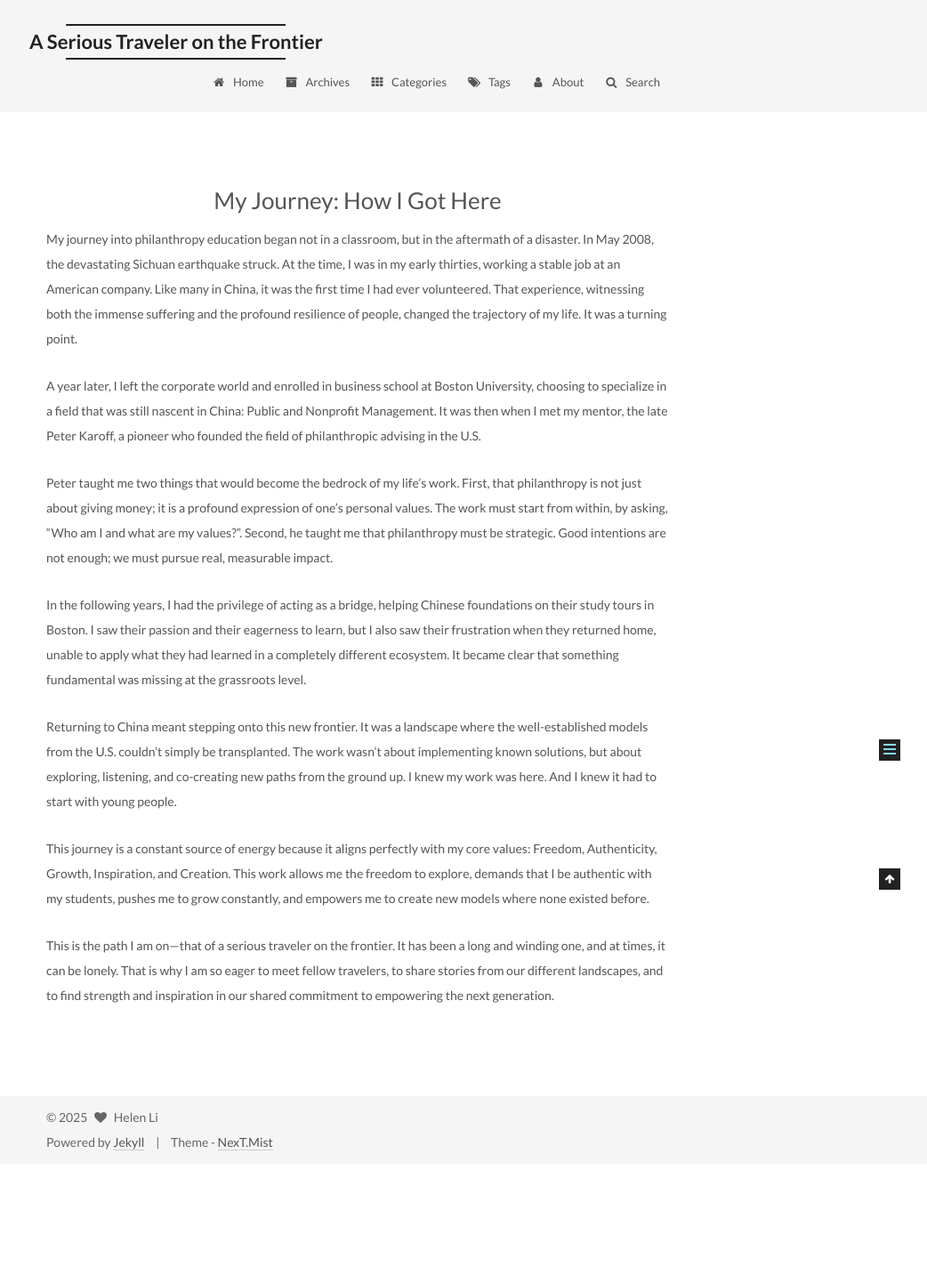
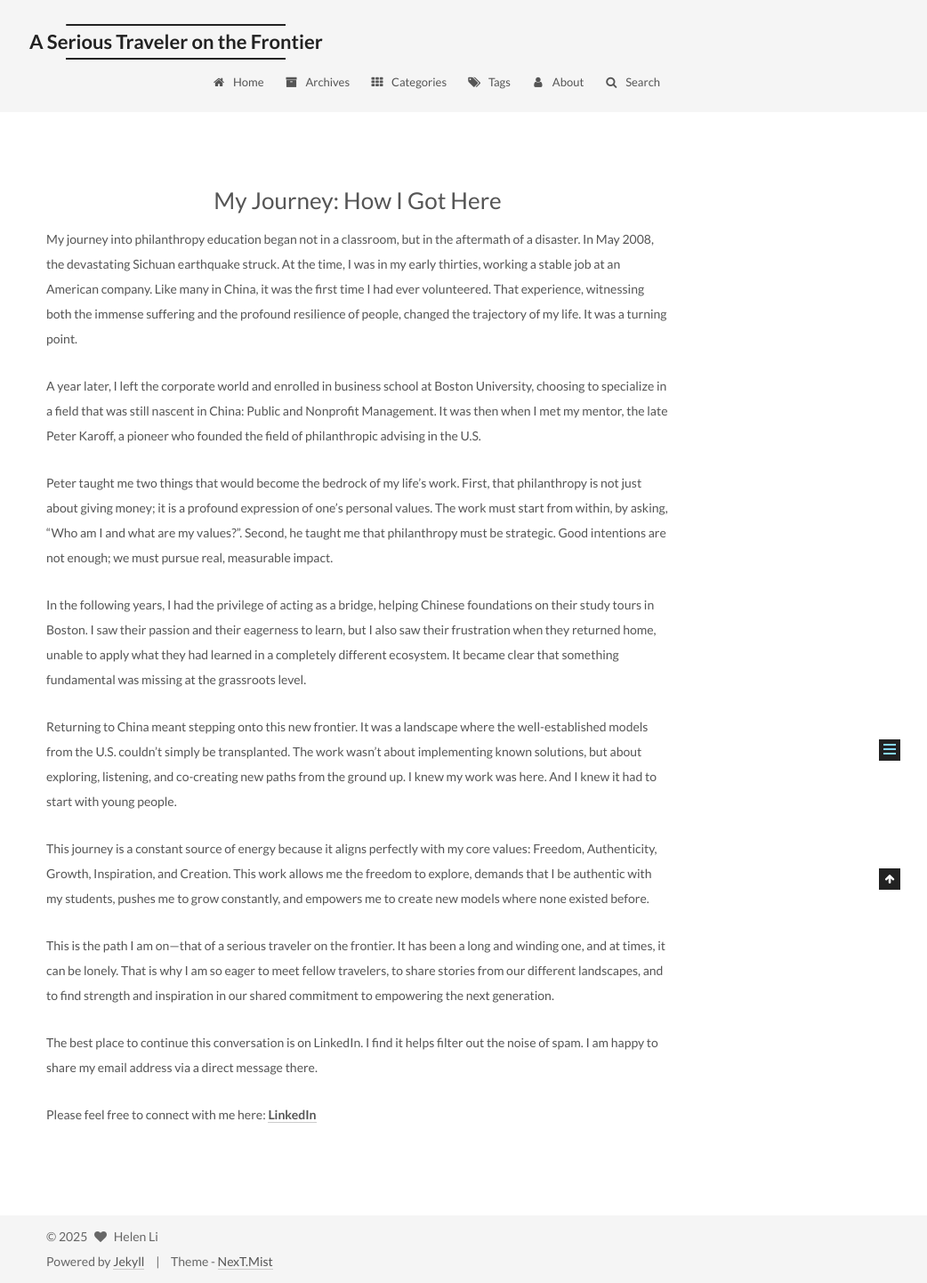
Before and after one commit to helenysli/serioustraveler-blog, a Jekyll site: the page built from about/index.md, in a window 1280 px wide. Shown: the whole page at 89% size, without its empty margins (238-1280 px from the left). Built offline with Jekyll 4.4.1, drawn with Linux system fonts in a browser that asks for light colours; before the commit the page ends 1308 px from its top, so only the background shows below that.

Commit message:
Update index.md

```diff
--- a/about/index.md
+++ b/about/index.md
@@ -17,3 +17,7 @@ Returning to China meant stepping onto this new frontier. It was a landscape whe
 This journey is a constant source of energy because it aligns perfectly with my core values: Freedom, Authenticity, Growth, Inspiration, and Creation. This work allows me the freedom to explore, demands that I be authentic with my students, pushes me to grow constantly, and empowers me to create new models where none existed before.
 
 This is the path I am on—that of a serious traveler on the frontier. It has been a long and winding one, and at times, it can be lonely. That is why I am so eager to meet fellow travelers, to share stories from our different landscapes, and to find strength and inspiration in our shared commitment to empowering the next generation.
+
+The best place to continue this conversation is on LinkedIn. I find it helps filter out the noise of spam. I am happy to share my email address via a direct message there.
+
+Please feel free to connect with me here: **[LinkedIn](https://www.linkedin.com/in/helenysli/)**
```
